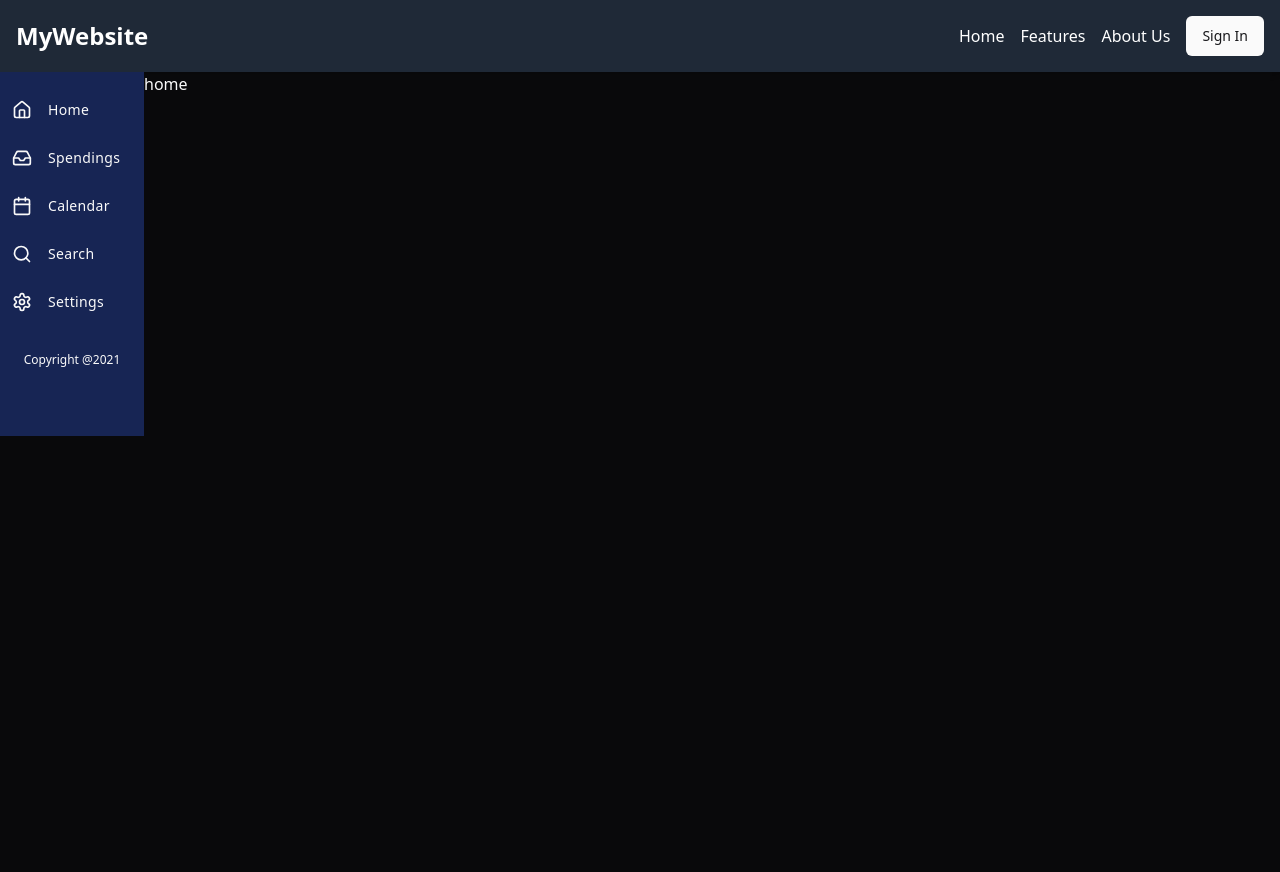
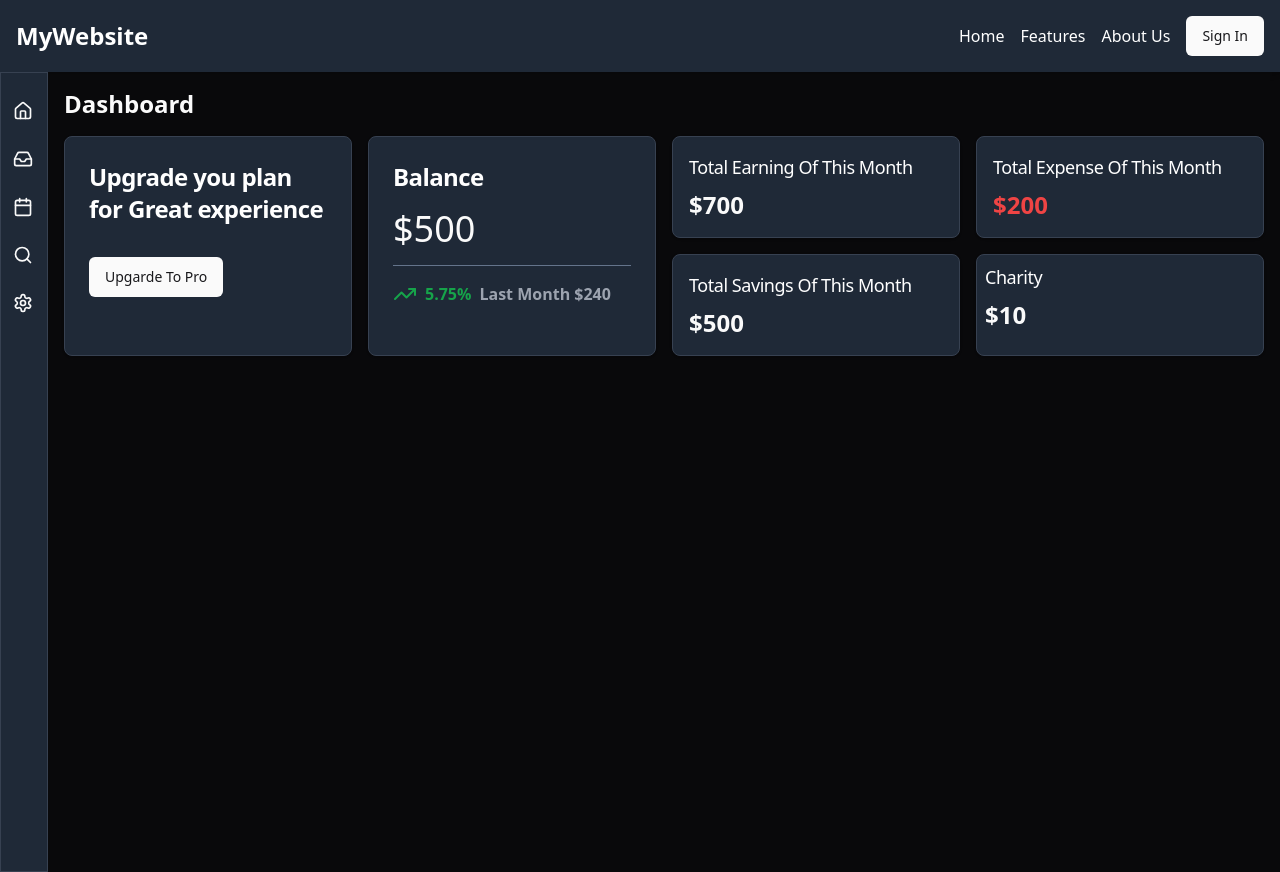
Before and after one commit to efaaz/finance-management-website, a React (Vite) app: page / in a window 1280 px wide. Before the commit the page ends 800 px from the top, so only its background shows below. Built offline with nearby package versions, Linux system fonts and the light colour scheme; no server answers.

Commit message:
add dashboard page

```diff
--- /dev/null
+++ b/src/Pages/Dashboard/Dashboard.jsx
@@ -0,0 +1,67 @@
+import Heading from "@/components/ui/Heading";
+import React from "react";
+import { Separator } from "@/components/ui/separator";
+import { TrendingUp } from "lucide-react";
+import { Button } from "@/components/ui/button";
+
+function Dashboard() {
+  return (
+    <>
+      <Heading text="Dashboard"></Heading>
+      <div className="grid mx-4 grid-cols-4 justify-between gap-4 items-center">
+        <div className="h-full p-6  border border-gray-200 rounded-lg shadow dark:bg-gray-800 dark:border-gray-700">
+          <a href="#">
+            <h5 className="mb-2 text-2xl font-bold tracking-tight text-gray-900 dark:text-white">
+              Upgrade you plan for Great experience
+            </h5>
+          </a>
+          <Button href="#" className="mt-6">
+            Upgarde To Pro
+          </Button>
+        </div>
+        <div className="p-6 h-full bg-white border border-gray-200 rounded-lg shadow dark:bg-gray-800 dark:border-gray-700">
+          <h5 className="mb-2 text-2xl font-bold tracking-tight text-gray-900 dark:text-white">
+            Balance
+          </h5>
+          <p className="my-4 text-4xl ">$500</p>
+          <Separator className="my-4 text-white" />
+          <div className="flex gap-2 font-bold">
+            <p className="text-green-600 flex gap-2">
+              <TrendingUp />
+              5.75%
+            </p>
+            <p className="font-bold text-gray-400">Last Month $240</p>
+          </div>
+        </div>
+        <div className="col-span-2 grid grid-cols-2 gap-4 grid-rows-2">
+          <div className="h-full p-4  border border-gray-200 rounded-lg shadow dark:bg-gray-800 dark:border-gray-700">
+            <h5 className="mb-2 text-lg tracking-tight text-gray-900 dark:text-white">
+              Total Earning Of This Month
+            </h5>
+            <p className="text-2xl font-semibold">$700</p>
+          </div>
+          <div className="h-full p-4 text-red-500 border border-gray-200 rounded-lg shadow dark:bg-gray-800 dark:border-gray-700">
+            <h5 className="mb-2 text-lg tracking-tight text-gray-900 dark:text-white">
+              Total Expense Of This Month
+            </h5>
+            <p className="text-2xl font-semibold">$200</p>
+          </div>
+          <div className="h-full p-4 border border-gray-200 rounded-lg shadow dark:bg-gray-800 dark:border-gray-700">
+            <h5 className="mb-2 text-lg tracking-tight text-gray-900 dark:text-white">
+              Total Savings Of This Month
+            </h5>
+            <p className="text-2xl font-semibold">$500</p>
+          </div>
+          <div className="h-full p-2  border border-gray-200 rounded-lg shadow dark:bg-gray-800 dark:border-gray-700">
+            <h5 className="mb-2 text-lg tracking-tight text-gray-900 dark:text-white">
+              Charity
+            </h5>
+            <p className="text-2xl font-semibold">$10</p>
+          </div>
+        </div>
+      </div>
+    </>
+  );
+}
+
+export default Dashboard;
--- a/src/Routes/Routes.jsx
+++ b/src/Routes/Routes.jsx
@@ -1,6 +1,7 @@
 import App from "@/App";
 import SpendingTable from "@/components/SpendingTable/SpendingTable";
 import LandingPage from "@/Layouts/LandingPage";
+import Dashboard from "@/Pages/Dashboard/Dashboard";
 import Error from "@/Pages/ErrorPage/Error";
 import Home from "@/Pages/Home/Home";
 import SignIn from "@/Pages/SignIn/SignIn";
@@ -15,7 +16,7 @@ export const router = createBrowserRouter([
     children: [
       {
         path: "/",
-        element: <Home />,
+        element: <Dashboard />,
       },
       {
         path: "/login",
--- a/src/components/AppSidebar/AppSidebar.jsx
+++ b/src/components/AppSidebar/AppSidebar.jsx
@@ -2,7 +2,7 @@ import { Calendar, Home, Inbox, Search, Settings } from "lucide-react";
 
 // Menu items.
 const items = [
-  { title: "Home", url: "#", icon: Home },
+  { title: "Dashboard", url: "/", icon: Home },
   { title: "Spendings", url: "SpendingTable", icon: Inbox },
   { title: "Calendar", url: "#", icon: Calendar },
   { title: "Search", url: "#", icon: Search },
@@ -23,7 +23,7 @@ const SidebarMenuButton = ({ asChild, children }) => (
 
 const AppSidebar = () => {
   return (
-    <div className=" flex flex-col bg-blue-950 w-12 hover:w-36 md:w-36 h-full transition-all duration-300 border-none sidebar">
+    <div className="flex flex-col bg-gray-800 w-12 hover:w-44 md:w-12 h-screen transition-all duration-300 border border-gray-700 sidebar">
       <div className="overflow-y-auto overflow-x-hidden flex flex-col justify-between flex-grow">
         <ul className="flex flex-col py-4 space-y-1">
           {items.map((item) => (
@@ -39,9 +39,6 @@ const AppSidebar = () => {
             </SidebarMenuItem>
           ))}
         </ul>
-        <p className="mb-14 px-5 py-3 hidden md:block text-center text-xs">
-          Copyright @2021
-        </p>
       </div>
     </div>
   );
--- a/src/components/Header/Navbar.jsx
+++ b/src/components/Header/Navbar.jsx
@@ -6,7 +6,7 @@ import { Link } from "react-router-dom";
 import { Button } from "../ui/button";
 
 function Navbar() {
-    const authStatus = useSelector((state) => state.auth.status)
+  const authStatus = useSelector((state) => state.auth.status);
   const dispatch = useDispatch();
   const [currentUser, setCurrentUser] = useState(null);
 
--- a/src/components/SpendingTable/SpendingTable.jsx
+++ b/src/components/SpendingTable/SpendingTable.jsx
@@ -43,7 +43,7 @@ function SpendingTable() {
             <TableRow>
               <TableHead className="w-[100px]">Invoice</TableHead>
               <TableHead>Status</TableHead>
-              <TableHead>Method</TableHead>
+              <TableHead>Date</TableHead>
               <TableHead className="text-right">Amount</TableHead>
             </TableRow>
           </TableHeader>
@@ -52,7 +52,7 @@ function SpendingTable() {
               <TableRow key={record.id}>
                 <TableCell className="font-medium">{record.category}</TableCell>
                 <TableCell>{record.category}</TableCell>
-                <TableCell>{record.category}</TableCell>
+                <TableCell>{record.date}</TableCell>
                 <TableCell className="text-right">{record.amount}</TableCell>
               </TableRow>
             ))}
--- a/src/components/ui/Heading.jsx
+++ b/src/components/ui/Heading.jsx
@@ -5,7 +5,7 @@ function Heading({ text}) {
 
 
 
-  return <h1 className="text-center my-5 font-bold text-4xl">{text}</h1>;
+  return <h1 className=" my-4 ml-4 font-semibold text-2xl">{text}</h1>;
 }
 
 Heading.propTypes = {
--- a/src/components/ui/separator.jsx
+++ b/src/components/ui/separator.jsx
@@ -14,8 +14,8 @@ const Separator = React.forwardRef((
     decorative={decorative}
     orientation={orientation}
     className={cn(
-      "shrink-0 bg-border",
-      orientation === "horizontal" ? "h-[1px] w-full" : "h-full w-[1px]",
+      "shrink-0 bg-border bg-slate-500",
+      orientation === "horizontal" ? "h-[1px] w-full" : "h-full w-[1x]",
       className
     )}
     {...props} />
```
